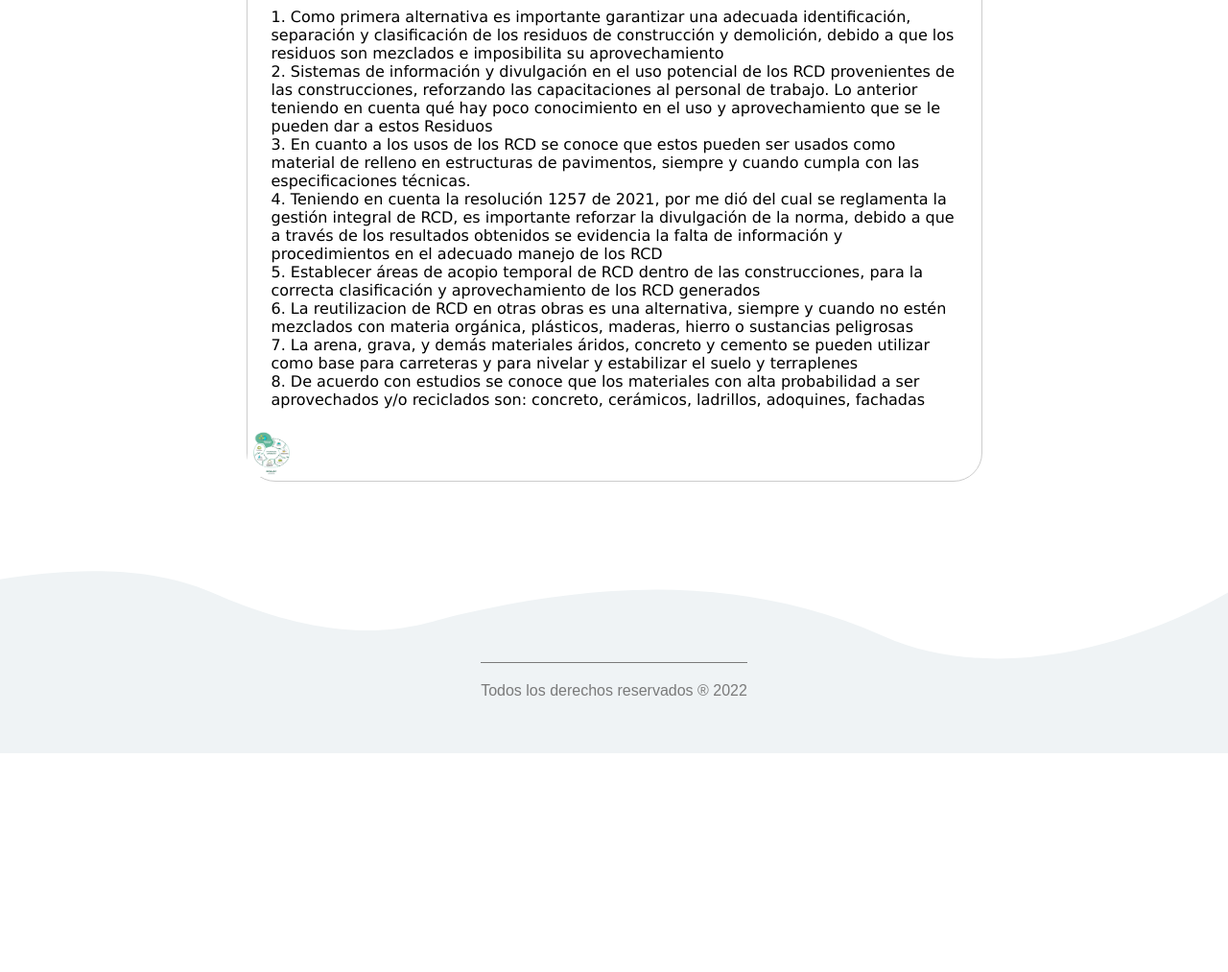
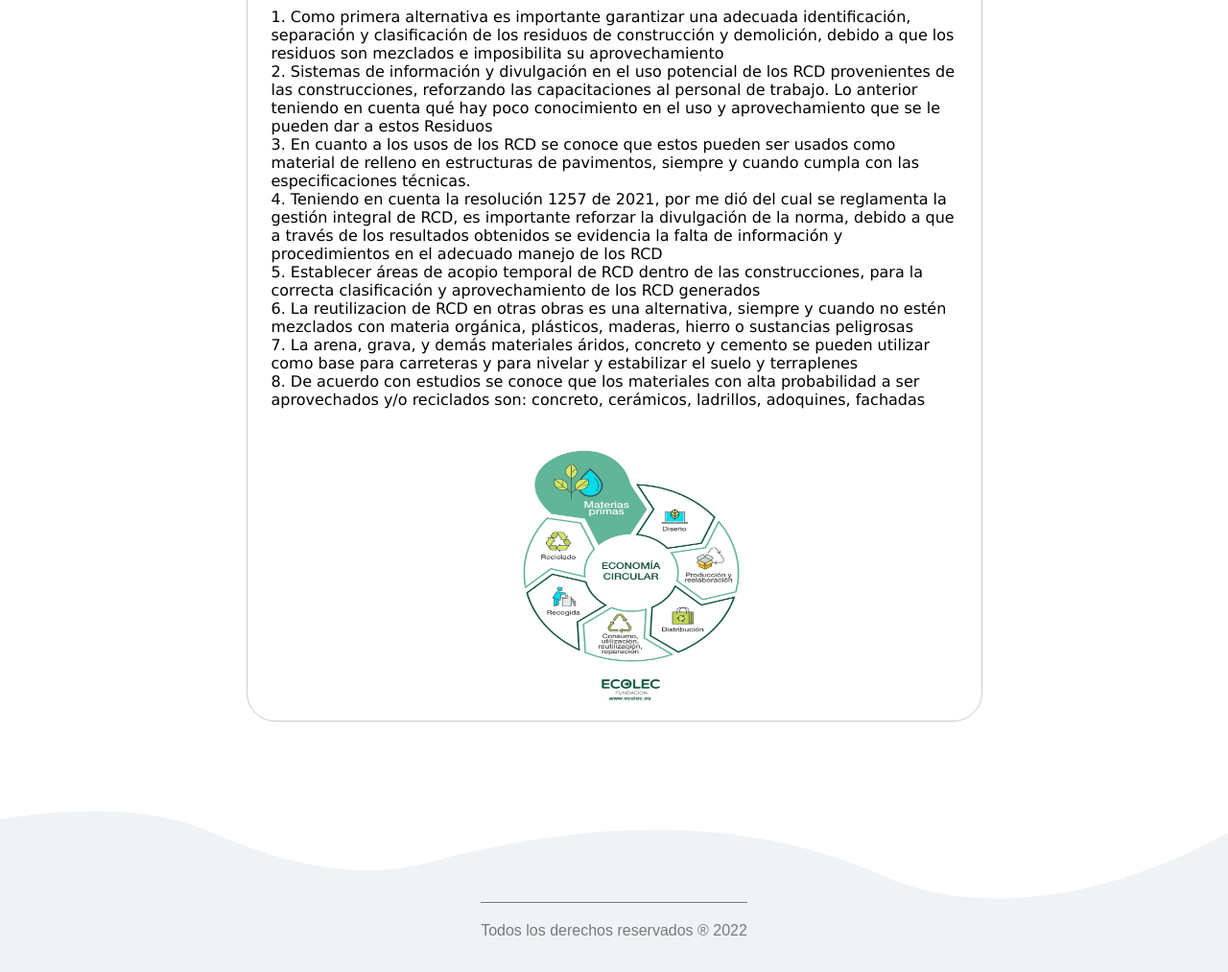
Before and after one commit to EdisonX57/reciclaje, a plain HTML site: page index.html in a window 1280 px wide. Shown: the part 1450-2463 px from the top of the page at 96% size. Before the commit the page ends 2235 px from the top, so only its background shows below. Drawn offline with Linux system fonts and the light colour scheme.

Commit message:
re ajuste de imagen

```diff
--- a/index.html
+++ b/index.html
@@ -150,8 +150,16 @@
 
                         </p>
 
-                        <img src="img.jpeg" width="50px" height="50px">
+
                     </div>
+
+
+
+                        <img src="img.jpeg" width="300px" height="300px" style="margin-left: 250px ;">
+
+
+
+
 
 
                 </div>
```
